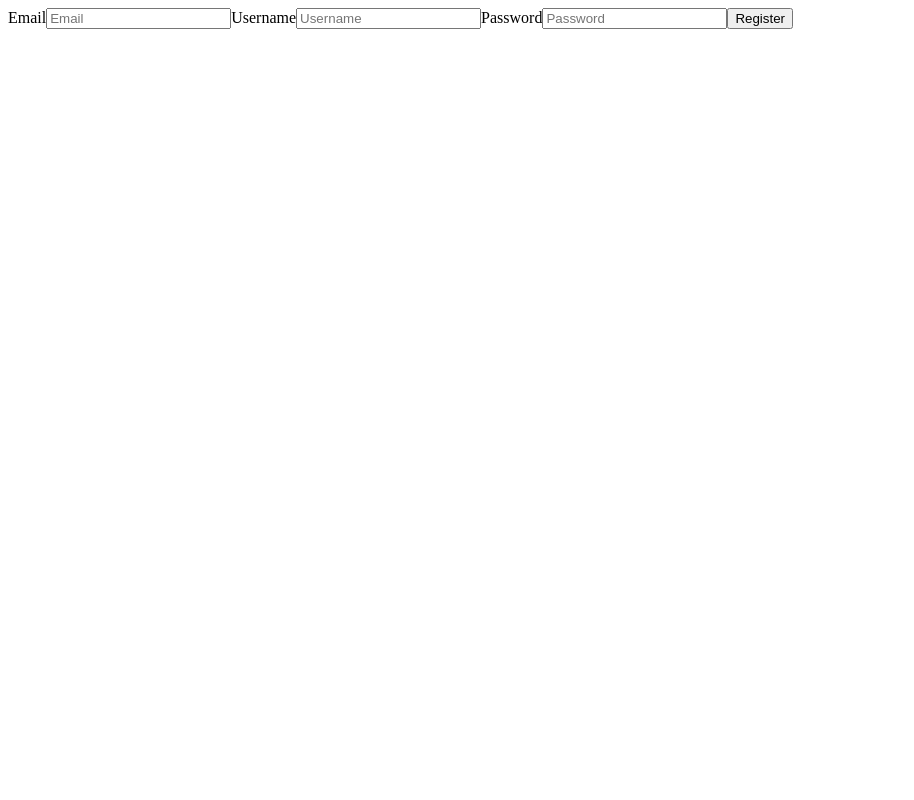
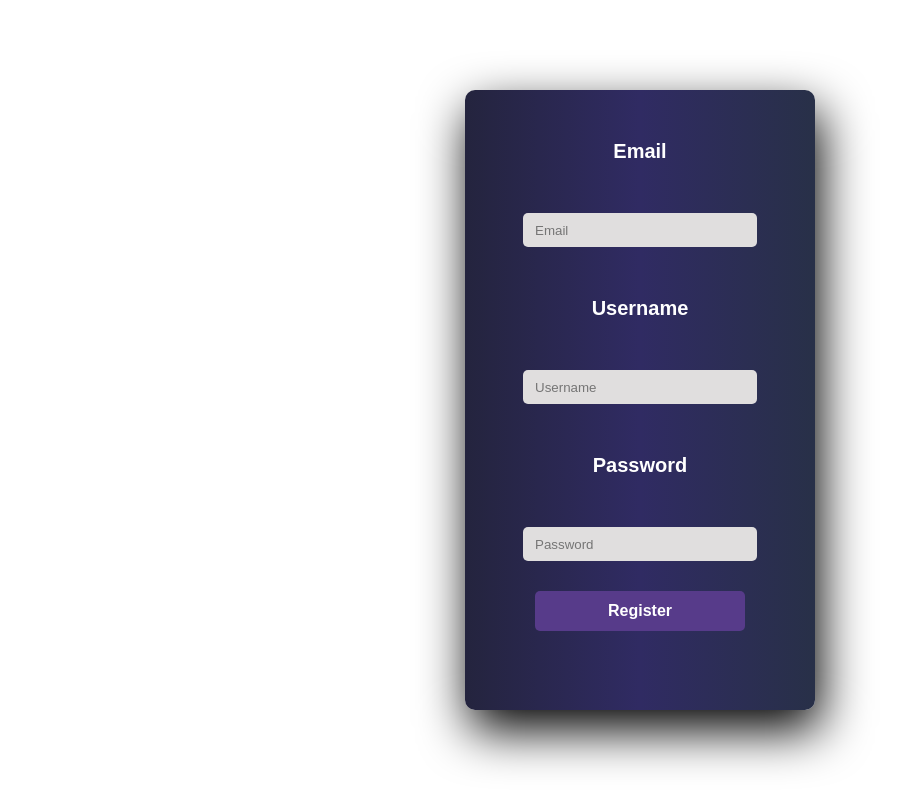
Before and after one commit to Rob1n99/Chatify, a React (Vite) app in the folder Chatify/: page / in a window 1280 px wide. Shown: the whole page, without its empty margins (0-914 px from the left). Built offline with nearby package versions, Linux system fonts and the light colour scheme; no server answers.

Commit message:
style för register & login

```diff
--- a/Chatify/src/components/Login.jsx
+++ b/Chatify/src/components/Login.jsx
@@ -1,5 +1,6 @@
 import React, { useEffect, useState } from "react";
 import { useNavigate } from "react-router-dom";
+import styles from "./login.module.css";
 
 function Login() {
   const [username, setUsername] = useState("");
@@ -7,7 +8,6 @@ function Login() {
   const [error, setError] = useState("");
   const [success, setSuccess] = useState("");
   const [csrfToken, setCsrfToken] = useState("");
-  const [userId, setUserId] = useState();
   const navigate = useNavigate();
 
   useEffect(() => {
@@ -23,7 +23,11 @@ function Login() {
 
   const handleLogin = (e) => {
     e.preventDefault();
-    console.log("Logging in with user...", { username, password, csrfToken });
+    console.log("Logging in with user...", {
+      username,
+      password,
+      csrfToken,
+    });
 
     fetch("https://chatify-api.up.railway.app/auth/token", {
       method: "POST",
@@ -54,7 +58,7 @@ function Login() {
   };
   return (
     <div>
-      <form onSubmit={handleLogin}>
+      <form className={styles.container} onSubmit={handleLogin}>
         <label>Username</label>
         <input
           type="text"
@@ -71,9 +75,11 @@ function Login() {
         />
 
         <button type="submit">Login</button>
+        {error && <p className="error">{error}</p>}
+        {success && (
+          <p style={{ color: "white", textAlign: "center" }}>{success}</p>
+        )}
       </form>
-      {error && <p style={{ color: "red" }}>{error}</p>}
-      {success && <p style={{ color: "green" }}>{success}</p>}
     </div>
   );
 }
--- a/Chatify/src/components/Register.jsx
+++ b/Chatify/src/components/Register.jsx
@@ -1,5 +1,6 @@
 import React, { useEffect, useState } from "react";
 import { useNavigate } from "react-router-dom";
+import styles from "./register.module.css";
 
 function Register() {
   const [username, setUsername] = useState("");
@@ -49,7 +50,7 @@ function Register() {
   };
   return (
     <div>
-      <form onSubmit={handleRegister}>
+      <form className={styles.container} onSubmit={handleRegister}>
         <label>Email</label>
         <input
           type="email"
@@ -73,8 +74,8 @@ function Register() {
         />
 
         <button type="submit">Register</button>
+        {error && <p>{error}</p>}
       </form>
-      {error && <p style={{ color: "red" }}>{error}</p>}
     </div>
   );
 }
--- /dev/null
+++ b/Chatify/src/components/login.module.css
@@ -0,0 +1,63 @@
+body {
+  margin: 0;
+  padding: 0;
+  display: flex;
+  justify-content: center;
+  align-items: center;
+  min-height: 100vh;
+  font-family: "Jost", sans-serif;
+  background: white;
+}
+.container {
+  width: 350px;
+  height: 500px;
+  background: linear-gradient(to left, #283048, #859398);
+  overflow: hidden;
+  border-radius: 10px;
+  box-shadow: 5px 20px 50px #000;
+}
+
+label {
+  color: #fff;
+  font-size: 20px;
+  justify-content: center;
+  display: flex;
+  margin: 50px;
+  font-weight: bold;
+  cursor: pointer;
+  transition: 0.5s ease-in-out;
+}
+input {
+  width: 60%;
+  height: 10px;
+  background: #e0dede;
+  justify-content: center;
+  display: flex;
+  margin: 20px auto;
+  padding: 12px;
+  border: none;
+  outline: none;
+  border-radius: 5px;
+}
+button {
+  width: 60%;
+  height: 40px;
+  margin: 10px auto;
+  justify-content: center;
+  display: block;
+  color: #fff;
+  background: #573b8a;
+  font-size: 1em;
+  font-weight: bold;
+  margin-top: 30px;
+  outline: none;
+  border: none;
+  border-radius: 5px;
+
+  cursor: pointer;
+}
+
+.error {
+  color: red;
+  text-align: center;
+}
--- /dev/null
+++ b/Chatify/src/components/register.module.css
@@ -0,0 +1,63 @@
+body {
+  margin: 0;
+  padding: 0;
+  display: flex;
+  justify-content: center;
+  align-items: center;
+  min-height: 100vh;
+  font-family: "Jost", sans-serif;
+  background: white;
+}
+.container {
+  width: 350px;
+  height: 620px;
+  background: linear-gradient(to left, #283048, #302b63, #24243e);
+  overflow: hidden;
+  border-radius: 10px;
+  box-shadow: 5px 20px 50px #000;
+}
+
+label {
+  color: #fff;
+  font-size: 20px;
+  justify-content: center;
+  display: flex;
+  margin: 50px;
+  font-weight: bold;
+  cursor: pointer;
+  transition: 0.5s ease-in-out;
+}
+input {
+  width: 60%;
+  height: 10px;
+  background: #e0dede;
+  justify-content: center;
+  display: flex;
+  margin: 20px auto;
+  padding: 12px;
+  border: none;
+  outline: none;
+  border-radius: 5px;
+}
+button {
+  width: 60%;
+  height: 40px;
+  margin: 10px auto;
+  justify-content: center;
+  display: block;
+  color: #fff;
+  background: #573b8a;
+  font-size: 1em;
+  font-weight: bold;
+  margin-top: 30px;
+  outline: none;
+  border: none;
+  border-radius: 5px;
+
+  cursor: pointer;
+}
+
+p {
+  color: red;
+  text-align: center;
+}
```
